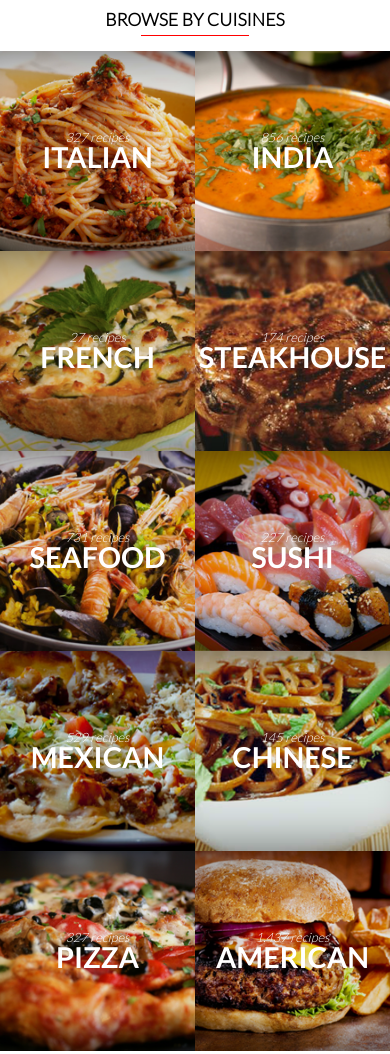
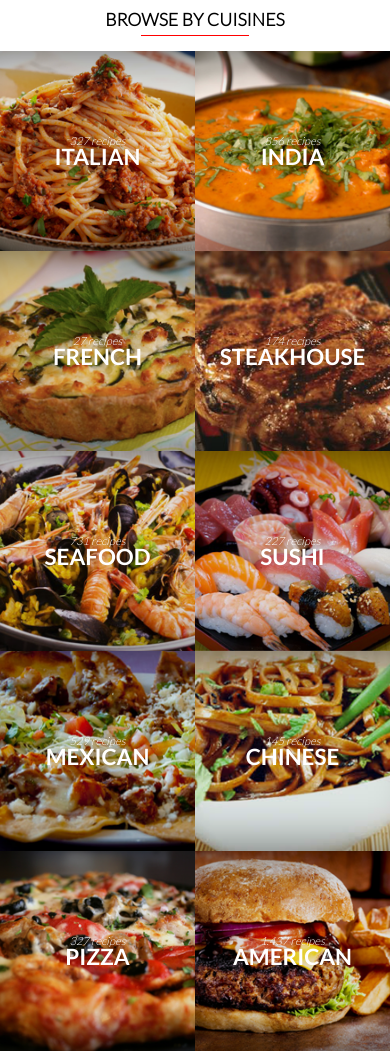
Before and after one commit to AndiMelnikk/telegramWork, a plain HTML site: page index.html in a window 390 px wide. Shown: the part 3680-4734 px from the top of the page. Drawn offline with Linux system fonts and the light colour scheme.

Commit message:
Add files via upload

```diff
--- a/style/sass/style.sass
+++ b/style/sass/style.sass
@@ -347,9 +347,9 @@ header
         @media screen and (max-width: 550px)
             > div > div:nth-child(2)
                 h4
-                    font-size: 1.8em
+                    font-size: 1.4em
                 span
-                    font-size: 0.8em
+                    font-size: 0.7em
 
     .number_block
         margin-top: 50px
```
Also changed, not shown: style/css/style.css, 1 other file.
